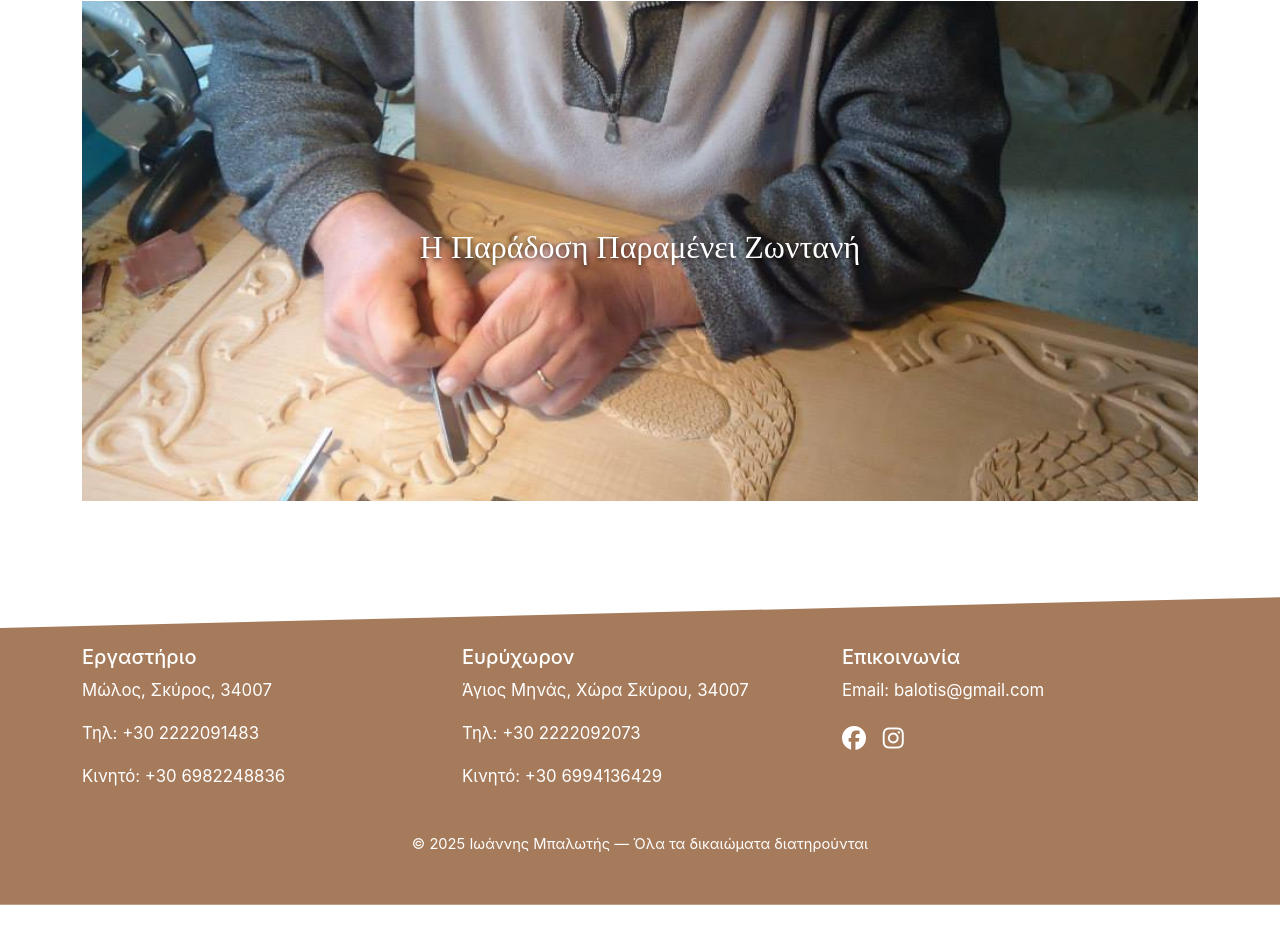
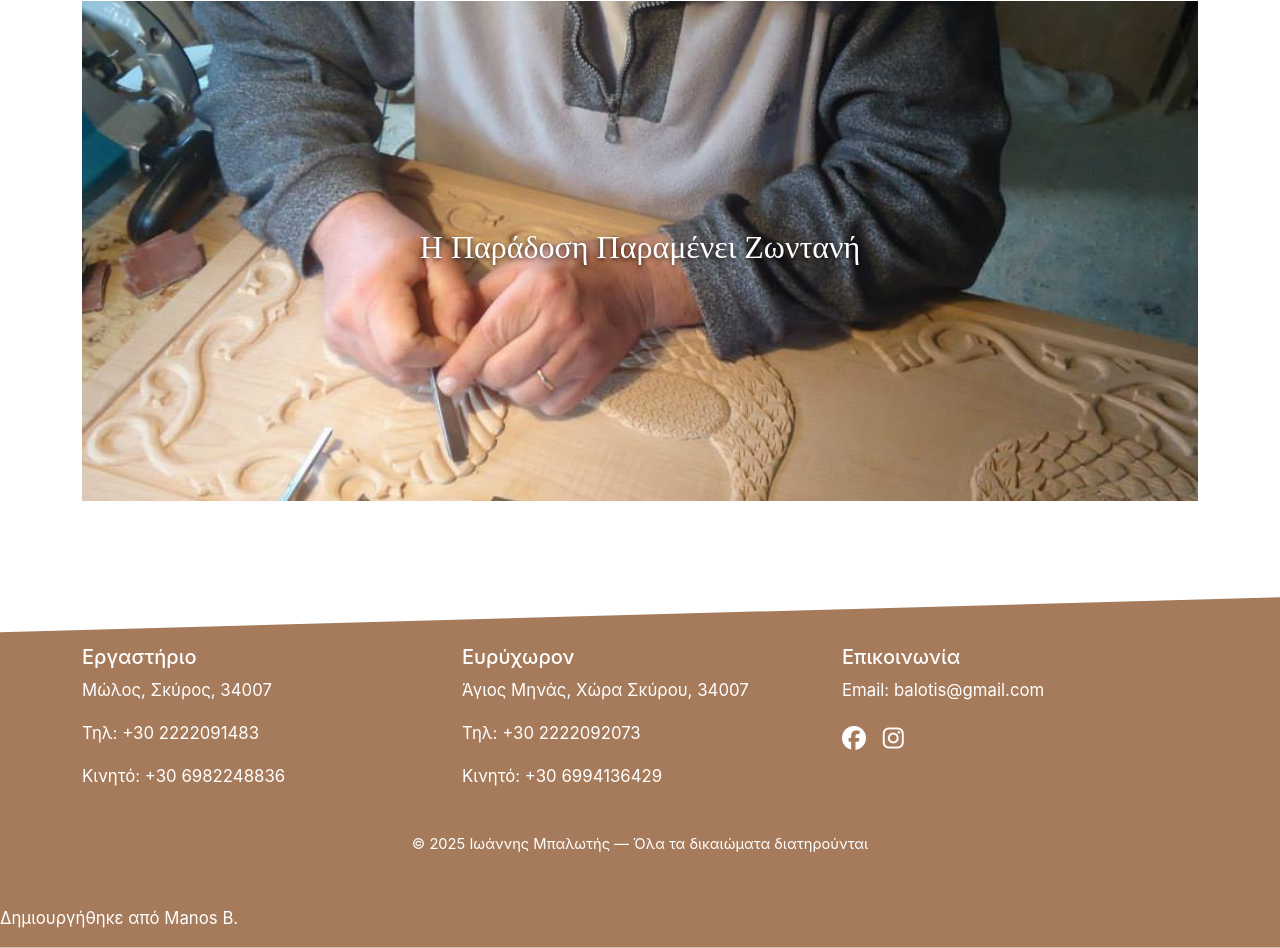
Before and after one commit to manosbalotis01/balotis.gr, a plain HTML site: page index.html in a window 1280 px wide. Shown: the part 899-1847 px from the top of the page. Before the commit the page ends 1804 px from the top, so only its background shows below. Drawn offline with nearby package versions, Linux system fonts and the light colour scheme.

Commit message:
Update index.html

```diff
--- a/index.html
+++ b/index.html
@@ -91,8 +91,11 @@
     </div>
     <div class="text-center mt-4">
       <small>&copy; 2025 Ιωάννης Μπαλωτής — Όλα τα δικαιώματα διατηρούνται</small>
+
     </div>
   </div>
+  <p><span  data-key="footerCreatedBy">Δημιουργήθηκε από</span> <a href="https://www.instagram.com/manos.balotis">Manos B.</a></p>
+
 </footer>
 
 
```
